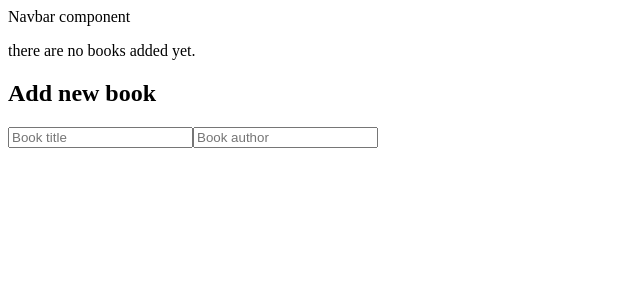
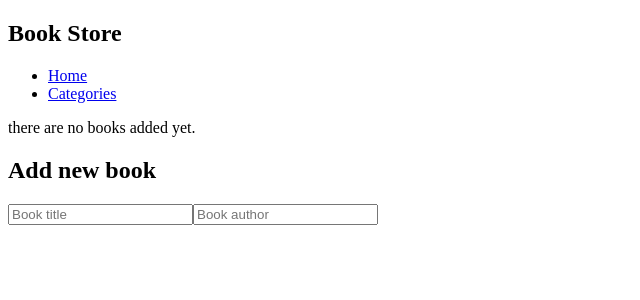
Before and after one commit to saied2035/bookStore, a React app: page / in a window 1280 px wide. Shown: the top 300 px of the page, without its empty margins (0-640 px from the left). Built offline with nearby package versions, Linux system fonts and the light colour scheme.

Commit message:
finish Navbar component

```diff
--- a/src/components/Navbar/Navbar.js
+++ b/src/components/Navbar/Navbar.js
@@ -1,3 +1,13 @@
-const Navbar = () => <div>Navbar component</div>;
+import { Link } from 'react-router-dom';
+
+const Navbar = () => (
+  <>
+    <h2>Book Store</h2>
+    <ul>
+      <li><Link to="/">Home</Link></li>
+      <li><Link to="categories">Categories</Link></li>
+    </ul>
+  </>
+);
 
 export default Navbar;
```
